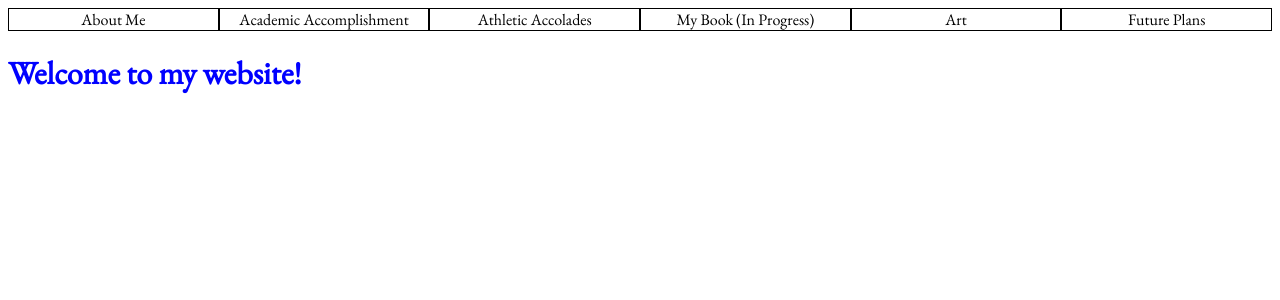
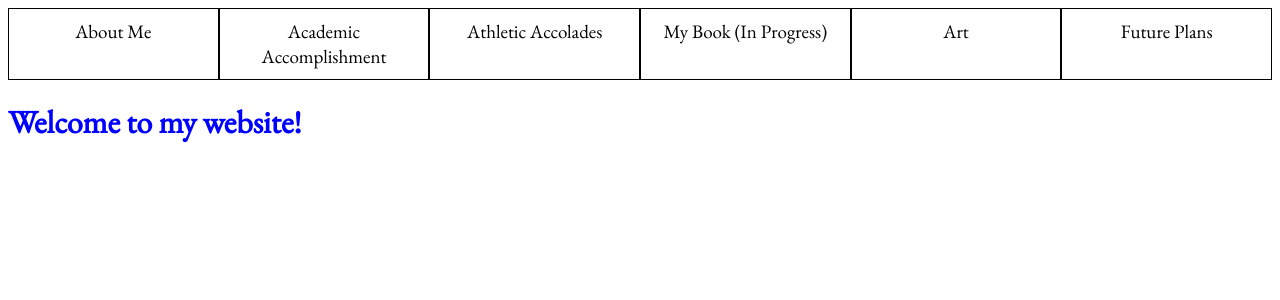
Before and after one commit to fairlawn70/websiteproject, a Flask app: page / in a window 1280 px wide. Shown: the top 300 px of the page. Run offline with Flask 2, Linux system fonts and the light colour scheme.

Commit message:
Fixed font in menu bar

```diff
--- a/static/styles/base.css
+++ b/static/styles/base.css
@@ -19,6 +19,8 @@ ul.tabs>li.tab {
     text-align: center;
     border: 1px solid black;
     padding: 10px
-    font-size: 72px;
+}
 
+ul.tabs span {
+    font-size: 19px;
 }
```
